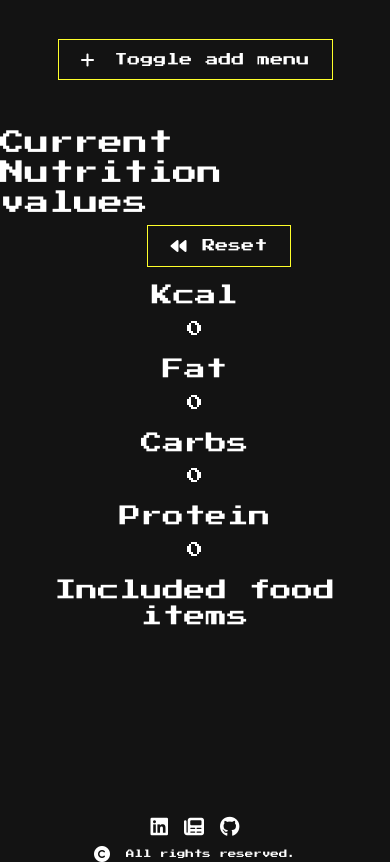
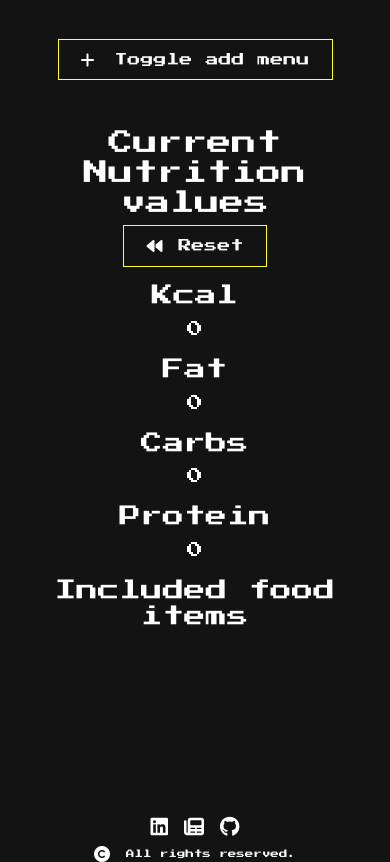
Before and after one commit to Matthes-Baer/NutritionCalculator, a Vue app: page / in a window 390 px wide. Shown: the part 2120-2982 px from the top of the page. Built offline with nearby package versions, Linux system fonts and the light colour scheme.

Commit message:
fix: fixed responsive design for reset button

```diff
--- a/src/components/nutrition/NutritionResult.vue
+++ b/src/components/nutrition/NutritionResult.vue
@@ -20,7 +20,7 @@ export default {
   >
     <h2 class="heading2">Current Nutrition values</h2>
     <div
-      class="custom-button-container ms-5"
+      class="custom-button-container"
       @click="nutritionStore.resetNutritionValues()"
     >
       <CustomButton name="Reset" icon="fa-solid fa-backward" />
@@ -110,6 +110,7 @@ export default {
     padding: 10px;
     transition: all 0.25s;
     cursor: pointer;
+    margin-left: 30px;
   }
 
   &-container:hover {
@@ -137,6 +138,10 @@ export default {
   .header-and-button {
     flex-direction: column;
     align-items: center;
+    text-align: center;
+  }
+  .custom-button-container {
+    margin: 0;
   }
 }
 </style>
```
